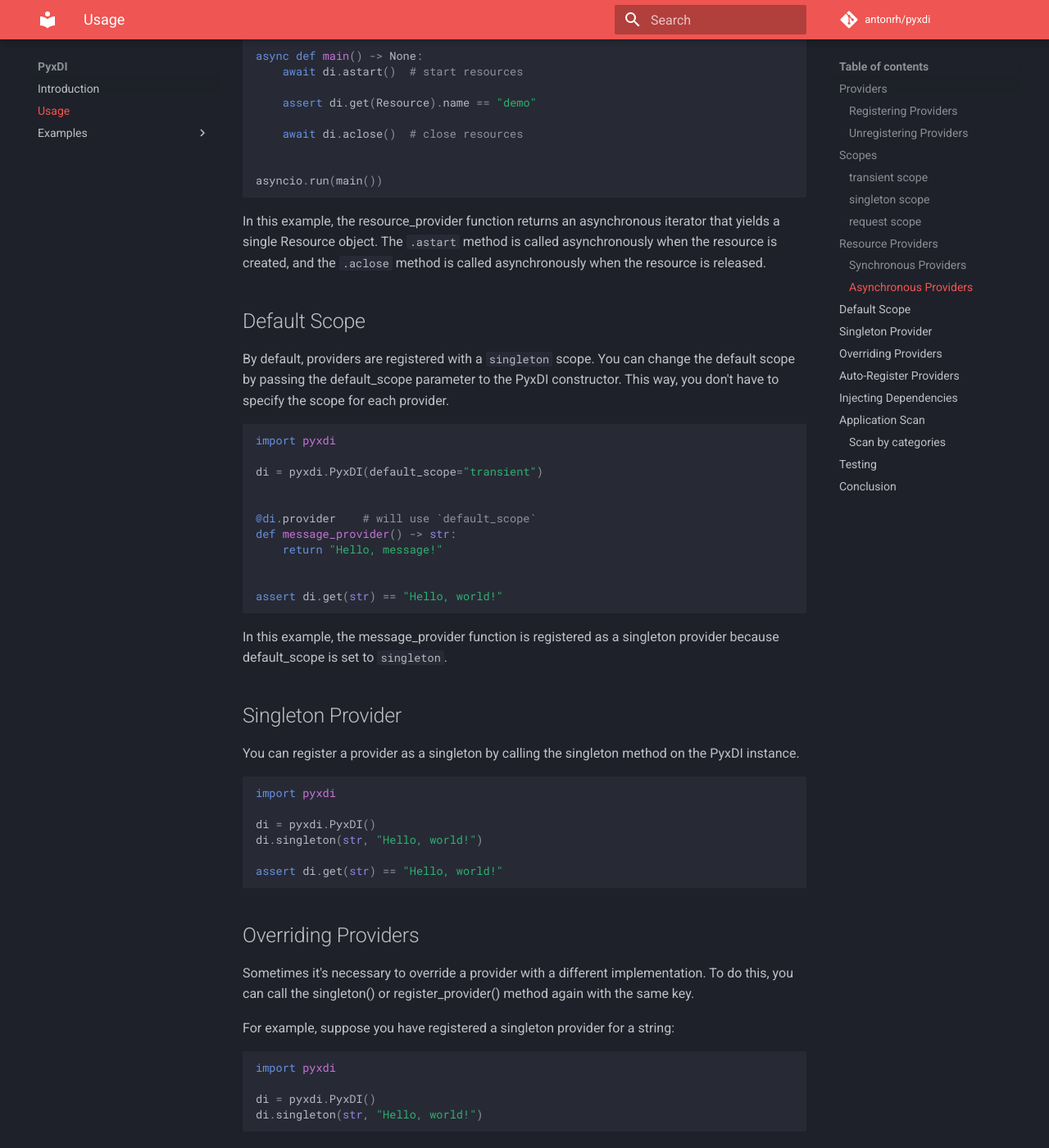
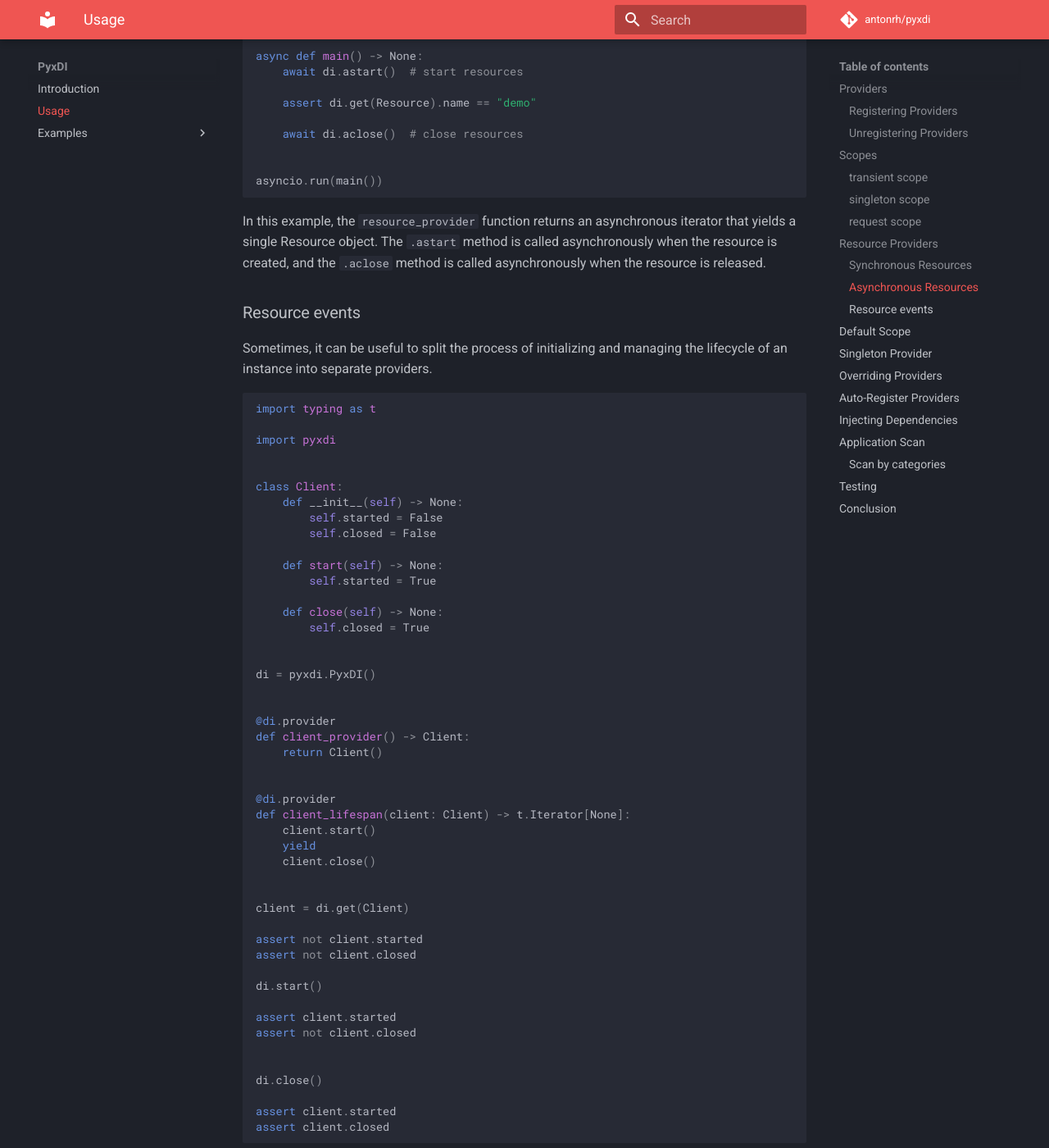
Before and after one commit to antonrh/anydi, an MkDocs documentation site: the page built from docs/usage.md, in a window 1280 px wide and 1400 px high, scrolled down 5134 px. Shown: the whole window at 82% size. Built offline with MkDocs 1.6.1 and Material for MkDocs 9.7.7, drawn with Linux system fonts in a browser that asks for light colours; comment, search, counter and statistics services are not loaded; some of the changed text lies outside the part shown.

Commit message:
Add resource events support

````diff
--- a/docs/usage.md
+++ b/docs/usage.md
@@ -166,7 +166,7 @@ async def main() -> None:
 
 Resource providers are special types of providers that need to be started and stopped. PyxDI supports synchronous and asynchronous resource providers.
 
-### Synchronous Providers
+### Synchronous Resources
 
 Here is an example of a synchronous resource provider that manages the lifecycle of a Resource object:
 
@@ -207,7 +207,7 @@ di.close()  # close resources
 
 In this example, the resource_provider function returns an iterator that yields a single Resource object. The `.start` method is called when the resource is created, and the `.close` method is called when the resource is released.
 
-### Asynchronous Providers
+### Asynchronous Resources
 
 Here is an example of an asynchronous resource provider that manages the lifecycle of an asynchronous Resource object:
 
@@ -251,11 +251,70 @@ async def main() -> None:
 asyncio.run(main())
 ```
 
-In this example, the resource_provider function returns an asynchronous iterator that yields a single Resource object. The `.astart` method is called asynchronously when the resource is created, and the `.aclose` method is called asynchronously when the resource is released.
+In this example, the `resource_provider` function returns an asynchronous iterator that yields a single Resource object. The `.astart` method is called asynchronously when the resource is created, and the `.aclose` method is called asynchronously when the resource is released.
+
+### Resource events
+
+Sometimes, it can be useful to split the process of initializing and managing the lifecycle of an instance into separate providers.
+
+```python
+import typing as t
+
+import pyxdi
+
+
+class Client:
+    def __init__(self) -> None:
+        self.started = False
+        self.closed = False
+
+    def start(self) -> None:
+        self.started = True
+
+    def close(self) -> None:
+        self.closed = True
+
+
+di = pyxdi.PyxDI()
+
+
+@di.provider
+def client_provider() -> Client:
+    return Client()
+
+
+@di.provider
+def client_lifespan(client: Client) -> t.Iterator[None]:
+    client.start()
+    yield
+    client.close()
+
+
+client = di.get(Client)
+
+assert not client.started
+assert not client.closed
+
+di.start()
+
+assert client.started
+assert not client.closed
+
+
+di.close()
+
+assert client.started
+assert client.closed
+```
+
+!!! note
+
+    This pattern can be used for both synchronous and asynchronous resources.
+
 
 ## Default Scope
 
-By default, providers are registered with a `singleton` scope. You can change the default scope by passing the default_scope parameter to the PyxDI constructor. This way, you don't have to specify the scope for each provider.
+By default, providers are registered with a `singleton` scope. You can change the default scope by passing the default_scope parameter to the `PyxDI` constructor. This way, you don't have to specify the scope for each provider.
 
 ```python
 import pyxdi
@@ -275,7 +334,7 @@ In this example, the message_provider function is registered as a singleton prov
 
 ## Singleton Provider
 
-You can register a provider as a singleton by calling the singleton method on the PyxDI instance.
+You can register a provider as a singleton by calling the singleton method on the `PyxDI` instance.
 
 ```python
 import pyxdi
@@ -348,7 +407,7 @@ class Service:
         return self.repo.get(ident=ident)
 ```
 
-If you create a PyxDI instance with auto_register=True, it will automatically register a provider for `Service` and `Repository` with provided `Database`:
+If you create a `PyxDI` instance with auto_register=True, it will automatically register a provider for `Service` and `Repository` with provided `Database`:
 
 ```python
 import pyxdi
@@ -375,7 +434,7 @@ di.close()
 
 ## Injecting Dependencies
 
-In order to use the dependencies that have been provided to the PyxDI container, they need to be injected into the functions or classes that require them. This can be done by using the @di.inject decorator.
+In order to use the dependencies that have been provided to the `PyxDI` container, they need to be injected into the functions or classes that require them. This can be done by using the @di.inject decorator.
 
 Here's an example of how to use the `@di.inject` decorator:
 
@@ -401,7 +460,7 @@ def handler(service: Service = pyxdi.dep) -> None:
     print(f"Hello, from service `{service.name}`")
 ```
 
-Note that the service argument in the handler function has been given a default value of pyxdi.dep. This is done so that PyxDI knows which dependency to inject when the handler function is called.
+Note that the service argument in the handler function has been given a default value of pyxdi.dep. This is done so that `PyxDI` knows which dependency to inject when the handler function is called.
 
 Once the dependencies have been injected, the function can be called as usual, like so:
 
@@ -411,7 +470,7 @@ handler()
 
 ## Application Scan
 
-PyxDI provides a simple way to register providers and inject dependencies by scanning modules or packages. For example, your application might have the following structure:
+`PyxDI` provides a simple way to register providers and inject dependencies by scanning modules or packages. For example, your application might have the following structure:
 
 ```
 /app
@@ -488,7 +547,7 @@ di.scan(["app.providers"], categories=["provider"])
 
 This will scan for `provider` only within the `app.providers` module.
 
-With PyxDI's application scan feature, you can keep your code organized and easily manage your dependencies.
+With `PyxDI`'s application scan feature, you can keep your code organized and easily manage your dependencies.
 
 ## Testing
 
@@ -533,4 +592,4 @@ def test_hello_handler() -> None:
 
 ## Conclusion
 
-Check [examples](examples/basic.md) which shows how to use PyxDI in real-life application.
+Check [examples](examples/basic.md) which shows how to use `PyxDI` in real-life application.
--- a/pyproject.toml
+++ b/pyproject.toml
@@ -14,8 +14,8 @@ packages = [
 [tool.poetry.dependencies]
 python = ">=3.7,<3.12"
 anyio = "^3.6.2"
-mkdocs = {version = "^1.4.2", optional = true}
-mkdocs-material = {version = "^9.0.12", optional = true}
+mkdocs = { version = "^1.4.2", optional = true }
+mkdocs-material = { version = "^9.0.12", optional = true }
 
 [tool.poetry.extras]
 docs = ["mkdocs", "mkdocs-material"]
````
Also changed, not shown: 2 other files.
